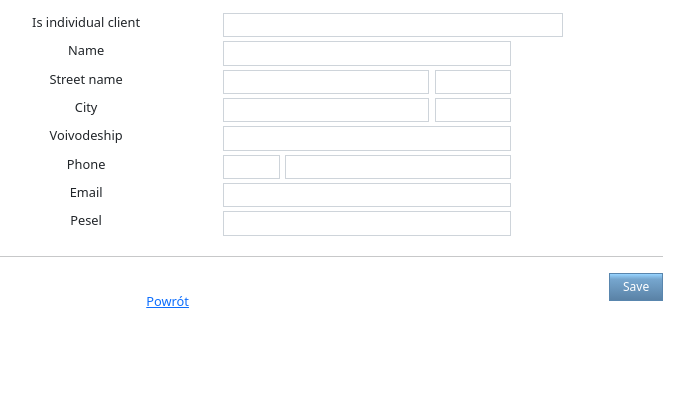
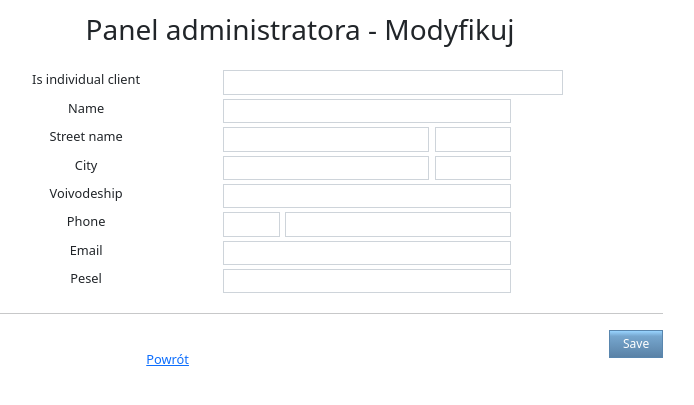
Before and after one commit to BladeStudios/registration-form-symfony, a Symfony app: template templates/admin/modify.html.twig in a window 1280 px wide. Shown: the top 405 px of the page, without its empty margins (340-1034 px from the left). Run offline with Twig, Linux system fonts and the light colour scheme; the template is opened without the code that fills it, so the values that code supplies are empty; form fields are guessed from the names that the template uses; some libraries are stand-ins or nearby versions.

Commit message:
refactored all views - added page titles in title block and in body block

```diff
--- a/assets/css/style.css
+++ b/assets/css/style.css
@@ -9,6 +9,8 @@ input, select, option
     max-width: 750px;
     margin-left: auto;
     margin-right: auto;
+    text-align: center;
+    font-size: 0.8rem;
 }
 
 .form-container
@@ -215,13 +217,12 @@ input, select, option
     border-color: #62A3D9;
 }
 
-.client-view
-{
-    text-align: center;
-    font-size: 0.8rem;
-}
-
 table
 {
     text-align: left;
 }
+
+h3
+{
+    margin-bottom: 1.5rem;
+}
--- a/templates/admin/index.html.twig
+++ b/templates/admin/index.html.twig
@@ -3,7 +3,8 @@
 {% block title %}Panel administratora{% endblock %}
 
 {% block body %}
-<div class="container client-view">
+<div class="container">
+<h3>Panel administratora</h3>
 <table class="table">
   <thead>
     <tr>
--- a/templates/admin/modify.html.twig
+++ b/templates/admin/modify.html.twig
@@ -1,9 +1,10 @@
 {% extends 'base.html.twig' %}
 
-{% block title %}Panel administratora{% endblock %}
+{% block title %}Panel administratora - Modyfikuj{% endblock %}
 
 {% block body %}
-<div class="container client-view">
+<div class="container">
+<h3>Panel administratora - Modyfikuj</h3>
 {{ form_start(form, { attr: {novalidate: 'novalidate'} }) }}
 <div class="form-container" style="font-size: 0.8rem">
 <fieldset>
--- a/templates/display/index.html.twig
+++ b/templates/display/index.html.twig
@@ -1,9 +1,10 @@
 {% extends 'base.html.twig' %}
 
-{% block title %}Dane w formie widoku HTML{% endblock %}
+{% block title %}Dane klienta/firmy{% endblock %}
 
 {% block body %}
-<div class="container client-view">
+<div class="container">
+<h3>Dane klienta/firmy</h3>
 {% if not client %}
 Wpis o id {{id}} nie istnieje.
 {% else %}
--- a/templates/login/index.html.twig
+++ b/templates/login/index.html.twig
@@ -1,6 +1,10 @@
 {% extends 'base.html.twig' %}
 
+{% block title %}Logowanie{% endblock %}
+
 {% block body %}
+<div class="container">
+<h3>Logowanie</h3>
 {% if error %}
     <div>{{ error.messageKey|trans(error.messageData, 'security') }}</div>
 {% endif %}
@@ -16,4 +20,5 @@
 
     <button type="submit">login</button>
 </form>
+</div>
 {% endblock %}
```
Also changed, not shown: templates/registration/index.html.twig (+4 -3 lines). Lines whose indentation alone changed are shown as unchanged.
